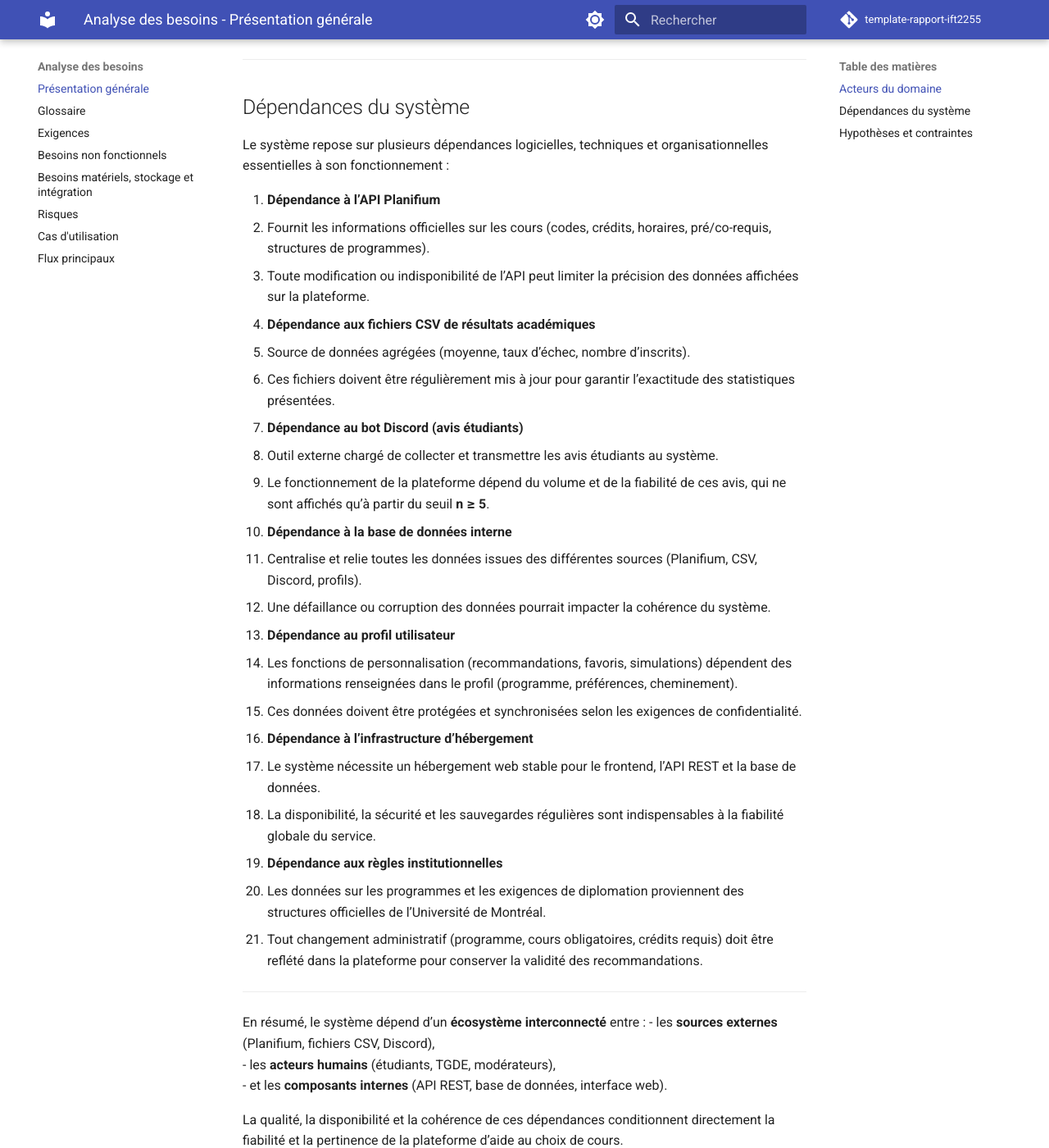
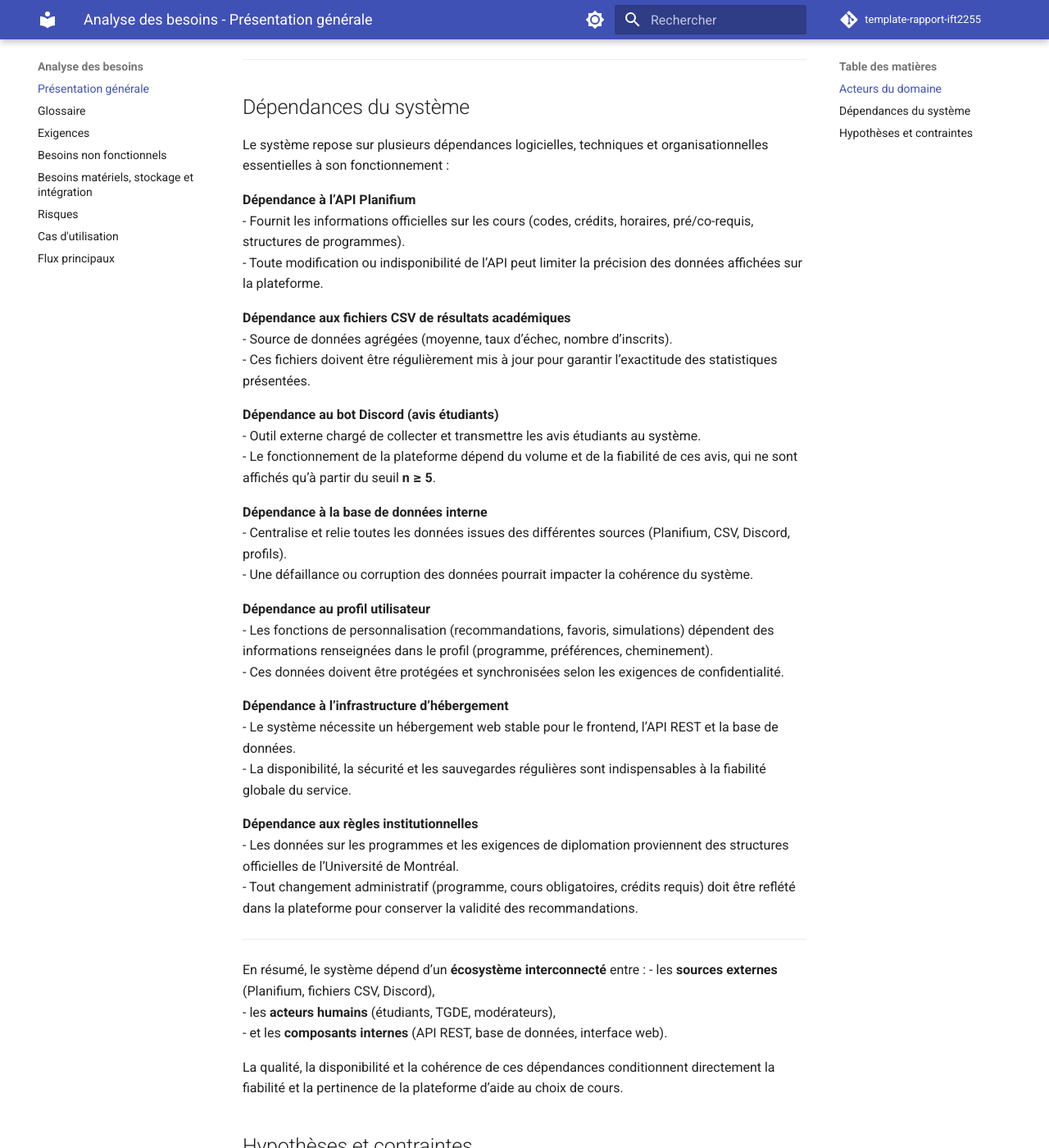
Before and after one commit to abdel2154/IFT2255, an MkDocs documentation site: the page built from docs/besoins/index.md, in a window 1280 px wide and 1400 px high, scrolled down 1424 px. Shown: the whole window at 82% size. Built offline with MkDocs 1.6.1 and Material for MkDocs 9.7.7, drawn with Linux system fonts in a browser that asks for light colours; comment, search, counter and statistics services are not loaded; part of the change alters nothing that is shown.

```diff
--- a/docs/besoins/index.md
+++ b/docs/besoins/index.md
@@ -35,31 +35,36 @@ Le système interagit avec l’API Planifium pour récupérer les données de co
 
 Le système repose sur plusieurs dépendances logicielles, techniques et organisationnelles essentielles à son fonctionnement :
 
-1. **Dépendance à l’API Planifium**
+ **Dépendance à l’API Planifium**
    - Fournit les informations officielles sur les cours (codes, crédits, horaires, pré/co-requis, structures de programmes).
    - Toute modification ou indisponibilité de l’API peut limiter la précision des données affichées sur la plateforme.
 
-2. **Dépendance aux fichiers CSV de résultats académiques**
+**Dépendance aux fichiers CSV de résultats académiques**
    - Source de données agrégées (moyenne, taux d’échec, nombre d’inscrits).
    - Ces fichiers doivent être régulièrement mis à jour pour garantir l’exactitude des statistiques présentées.
 
-3. **Dépendance au bot Discord (avis étudiants)**
+
+ **Dépendance au bot Discord (avis étudiants)**
    - Outil externe chargé de collecter et transmettre les avis étudiants au système.
    - Le fonctionnement de la plateforme dépend du volume et de la fiabilité de ces avis, qui ne sont affichés qu’à partir du seuil **n ≥ 5**.
 
-4. **Dépendance à la base de données interne**
+
+ **Dépendance à la base de données interne**
    - Centralise et relie toutes les données issues des différentes sources (Planifium, CSV, Discord, profils).
    - Une défaillance ou corruption des données pourrait impacter la cohérence du système.
 
-5. **Dépendance au profil utilisateur**
+
+ **Dépendance au profil utilisateur**
    - Les fonctions de personnalisation (recommandations, favoris, simulations) dépendent des informations renseignées dans le profil (programme, préférences, cheminement).
    - Ces données doivent être protégées et synchronisées selon les exigences de confidentialité.
 
-6. **Dépendance à l’infrastructure d’hébergement**
+
+ **Dépendance à l’infrastructure d’hébergement**
    - Le système nécessite un hébergement web stable pour le frontend, l’API REST et la base de données.
    - La disponibilité, la sécurité et les sauvegardes régulières sont indispensables à la fiabilité globale du service.
 
-7. **Dépendance aux règles institutionnelles**
+
+ **Dépendance aux règles institutionnelles**
    - Les données sur les programmes et les exigences de diplomation proviennent des structures officielles de l’Université de Montréal.
    - Tout changement administratif (programme, cours obligatoires, crédits requis) doit être reflété dans la plateforme pour conserver la validité des recommandations.
 
```
